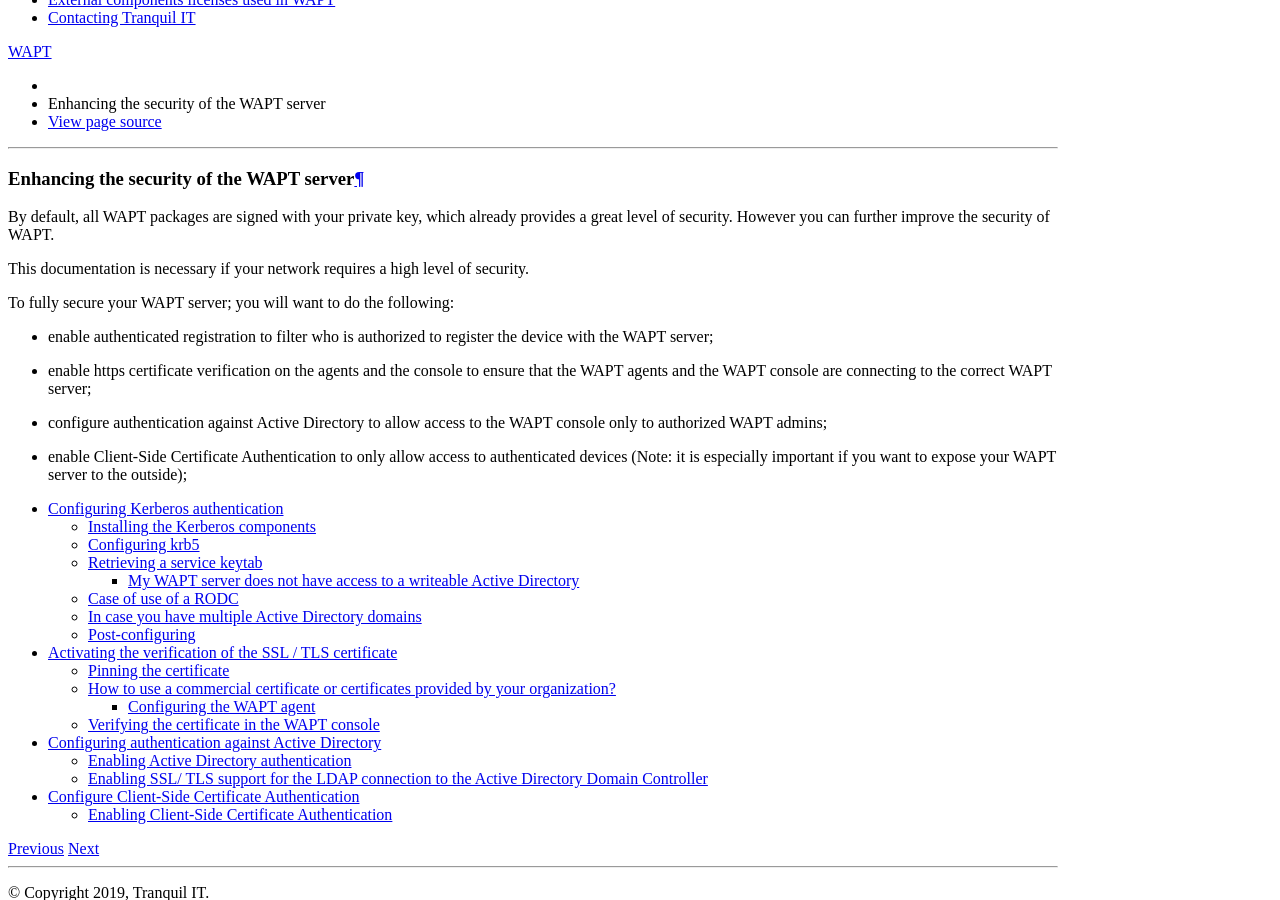
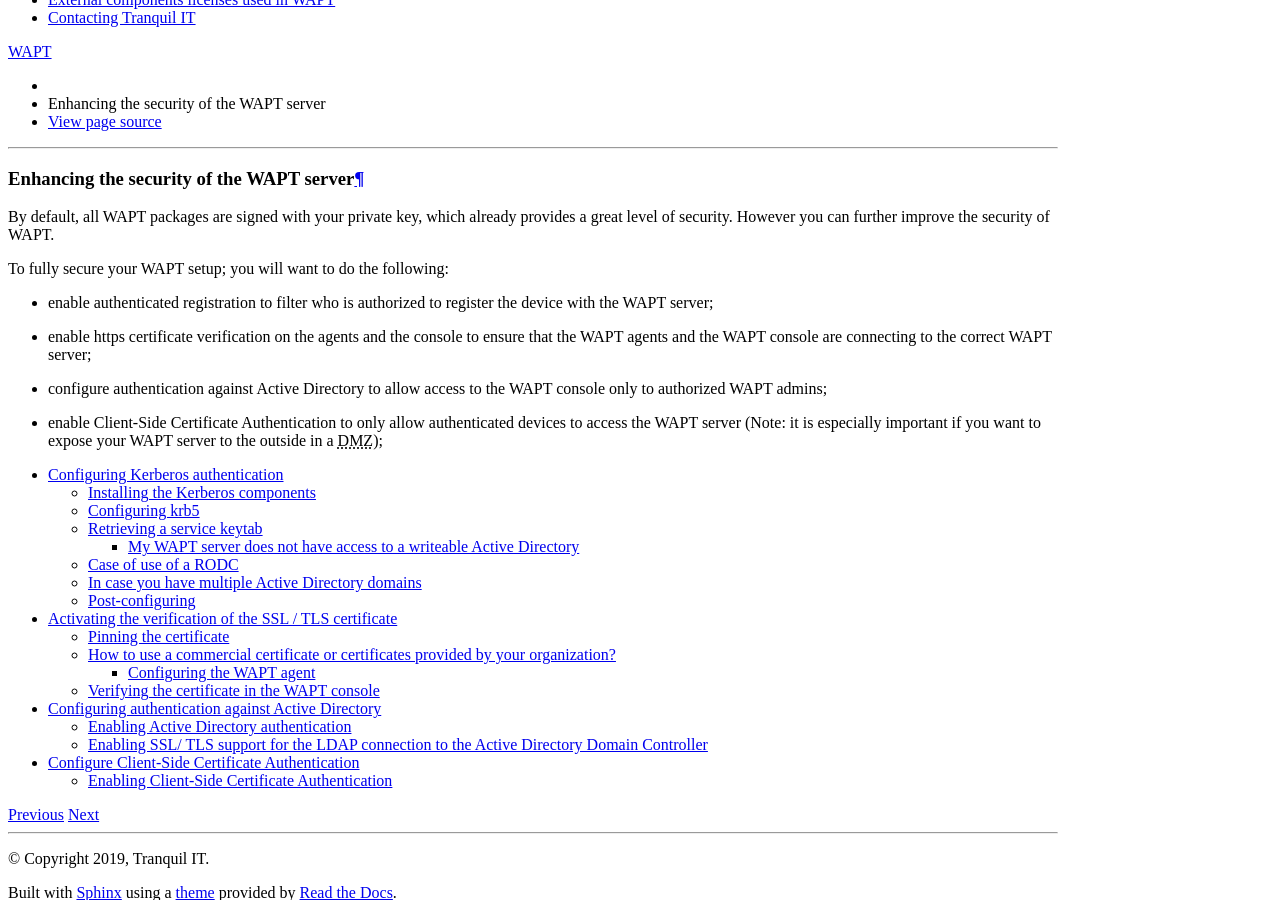
Before and after one commit to tranquilit/WAPT-Documentation, a Sphinx documentation site: the page built from source/wapt-security/secure-my-wapt-server.rst, in a window 1280 px wide and 900 px high, scrolled down 584 px. Built offline with Sphinx 7.4.7 and the Read the Docs theme 2.0.0, drawn with Linux system fonts in a browser that asks for light colours.

Commit message:
mini modif

```diff
--- a/source/wapt-security/secure-my-wapt-server.rst
+++ b/source/wapt-security/secure-my-wapt-server.rst
@@ -18,10 +18,7 @@
 which already provides a great level of security. However you can
 further improve the security of WAPT.
 
-This documentation is necessary if your network requires
-a high level of security.
-
-To fully secure your WAPT server; you will want to do the following:
+To fully secure your WAPT setup; you will want to do the following:
 
 * enable authenticated registration to filter who is authorized
   to register the device with the WAPT server;
@@ -33,9 +30,10 @@
 * configure authentication against Active Directory to allow
   access to the WAPT console only to authorized WAPT admins;
 
-* enable Client-Side Certificate Authentication to only allow access
-  to authenticated devices (Note: it is especially important
-  if you want to expose your WAPT server to the outside);
+* enable Client-Side Certificate Authentication to only allow
+  authenticated devices to access the WAPT server (Note: it is especially
+  important if you want to expose your WAPT server to the outside
+  in a :abbr:`DMZ (De-Militarized Zone)`);
 
 .. toctree::
   :maxdepth: 4
```
